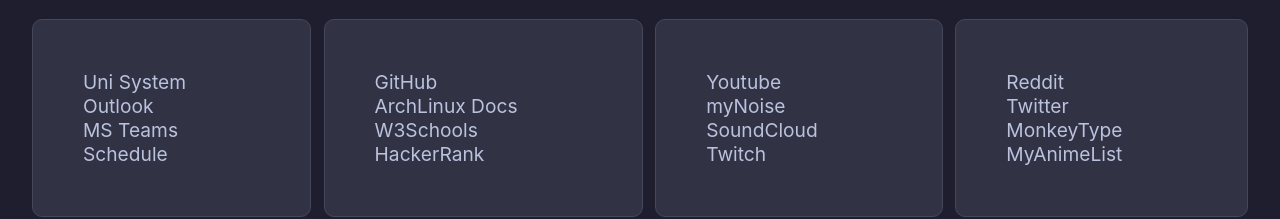
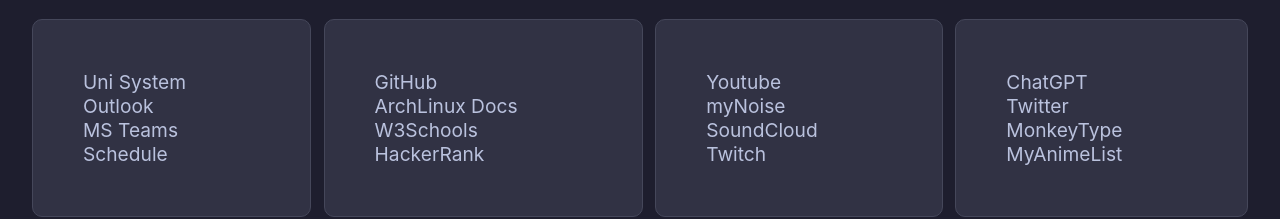
Before and after one commit to SrLebel/Desktop-Homepage, a React (Vite) app: page / in a window 1280 px wide. Shown: the part 416-635 px from the top of the page. Built offline with nearby package versions, Linux system fonts and the light colour scheme; no server answers.

Commit message:
some changes

```diff
--- a/src/module/data.jsx
+++ b/src/module/data.jsx
@@ -20,7 +20,7 @@
 ];
 
 const Other = [
-    {name: "Reddit", anchor: "https://www.reddit.com/"},
+    {name: "ChatGPT", anchor: "https://chat.openai.com/"},
     {name: "Twitter", anchor: "https://twitter.com/"},
     {name: "MonkeyType", anchor: "https://monkeytype.com/"},
     {name: "MyAnimeList", anchor: "https://myanimelist.net/"},
@@ -35,6 +35,8 @@
           <li key={info.name}>
           <a
             href={info.anchor}
+            target="_blank"
+            rel="noopener noreferrer"
           >{info.name}</a>
           </li>
         ))}
@@ -45,6 +47,8 @@
           <li key={info.name}>
           <a
             href={info.anchor}
+            target="_blank"
+            rel="noopener noreferrer"
           >{info.name}</a>
           </li>
         ))}
@@ -55,6 +59,8 @@
           <li key={info.name}>
           <a
             href={info.anchor}
+            target="_blank"
+            rel="noopener noreferrer"
           >{info.name}</a>
           </li>
         ))}
@@ -65,6 +71,8 @@
           <li key={info.name}>
           <a
             href={info.anchor}
+            target="_blank"
+            rel="noopener noreferrer"
           >{info.name}</a>
           </li>
         ))}
--- a/src/module/pokemon.jsx
+++ b/src/module/pokemon.jsx
@@ -1,13 +1,8 @@
 import { useEffect, useState } from "react";
 import {TbPokeballOff} from "react-icons/tb";
 
-function getRandomInt () {
-  return Math.floor(Math.random() * (1010 - 1 + 1)) + 1;
-}
-
 function getPokemon(){
-  let number = getRandomInt();
-  console.log
+  let number = Math.floor(Math.random() * (1010 - 1 + 1)) + 1;
   return `https://pokeapi.co/api/v2/pokemon/${number}`;
 }
 
```
